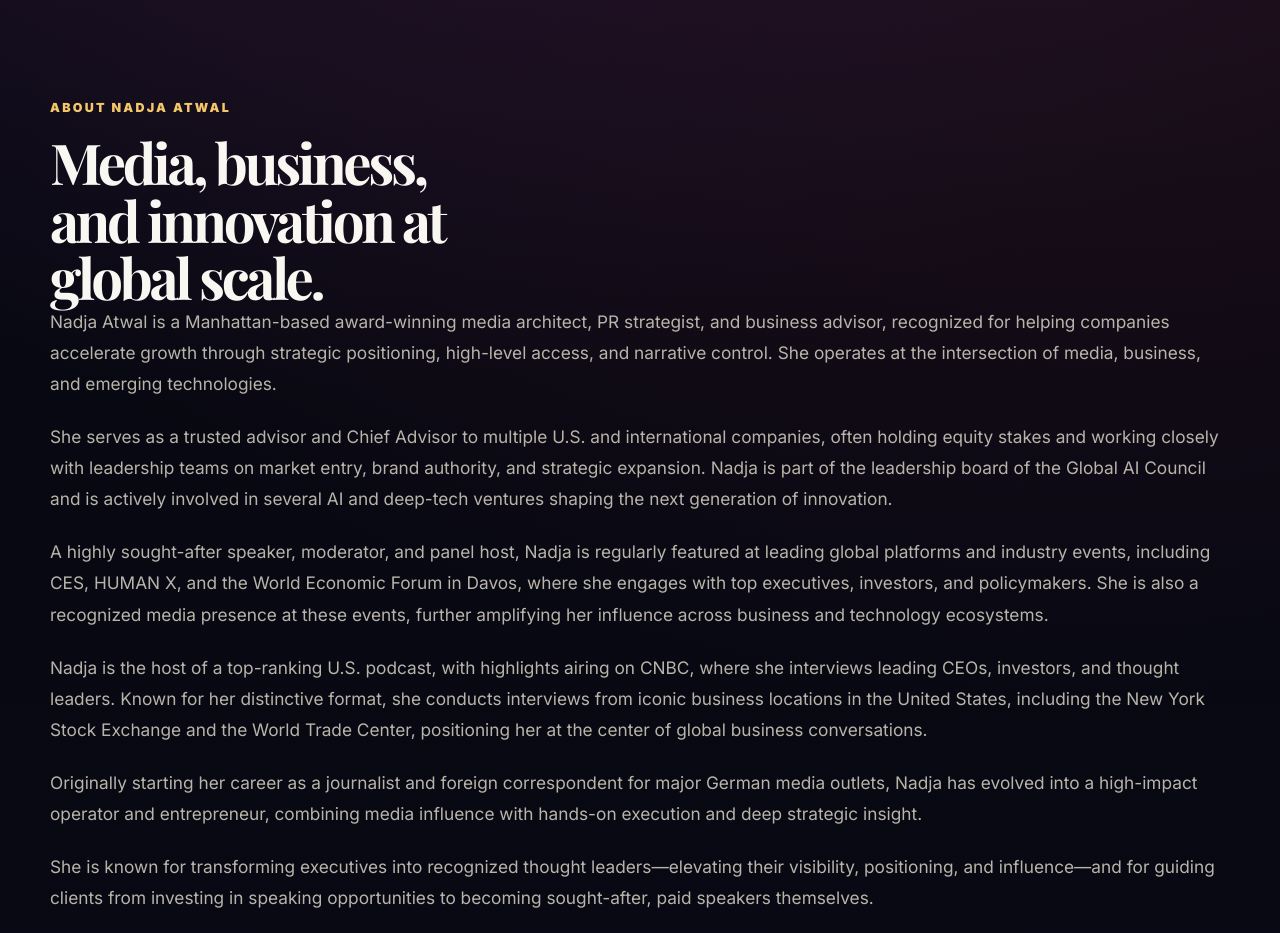
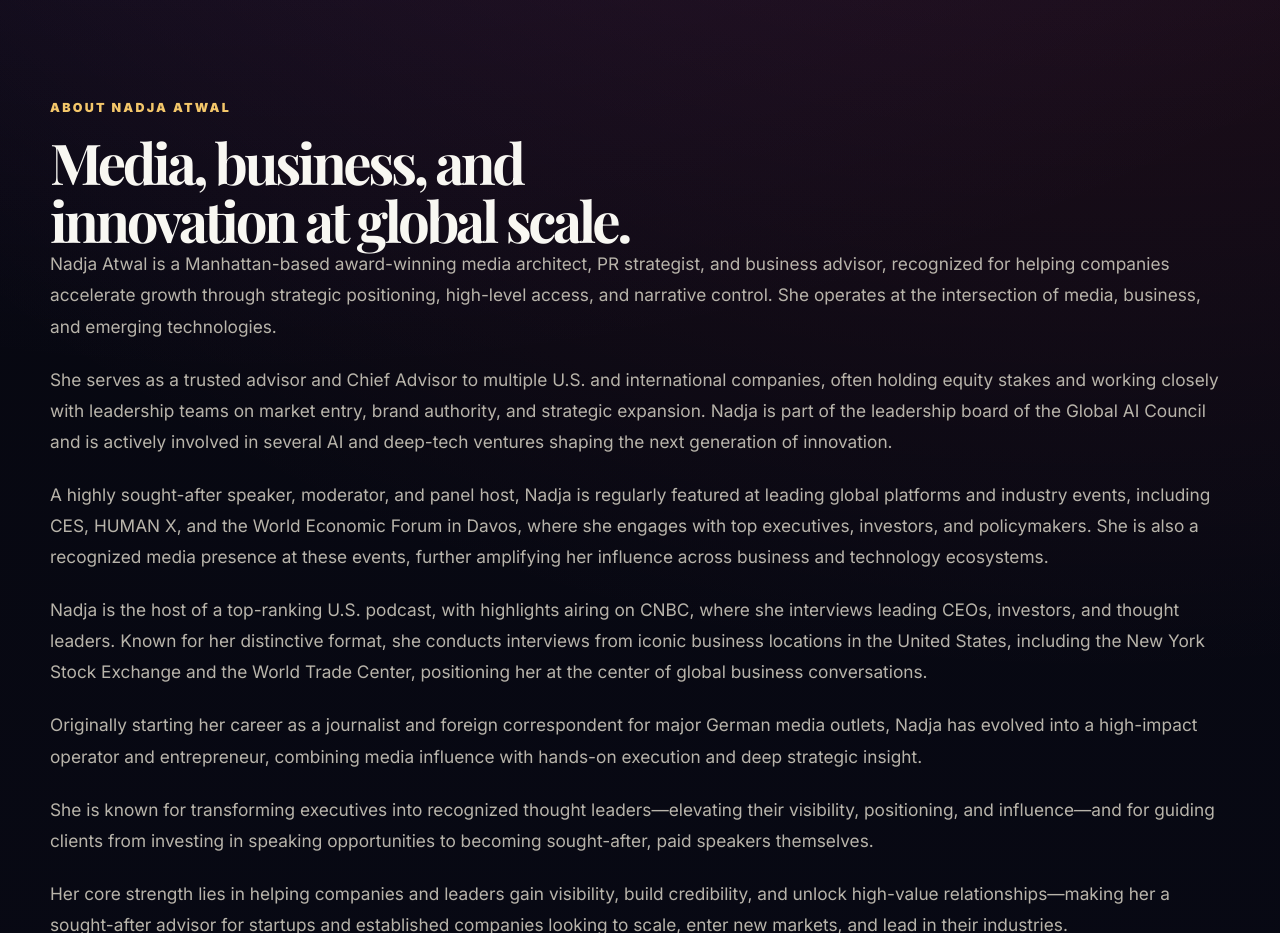
Before and after one commit to elettro/nadjaatwal, a plain HTML site: page index.html in a window 1280 px wide. Shown: the part 1740-2673 px from the top of the page. Drawn offline with nearby package versions, Linux system fonts and the light colour scheme; a script that the page names is missing.

Commit message:
Adjust About title width to render in two lines

```diff
--- a/css/style.css
+++ b/css/style.css
@@ -507,7 +507,7 @@ h1 span {
 
 
 #about .section-head h2 {
-  max-width: 13ch;
+  max-width: 19ch;
   line-height: 1.02;
   font-size: clamp(2.4rem, 4.4vw, 4.4rem);
 }
```
